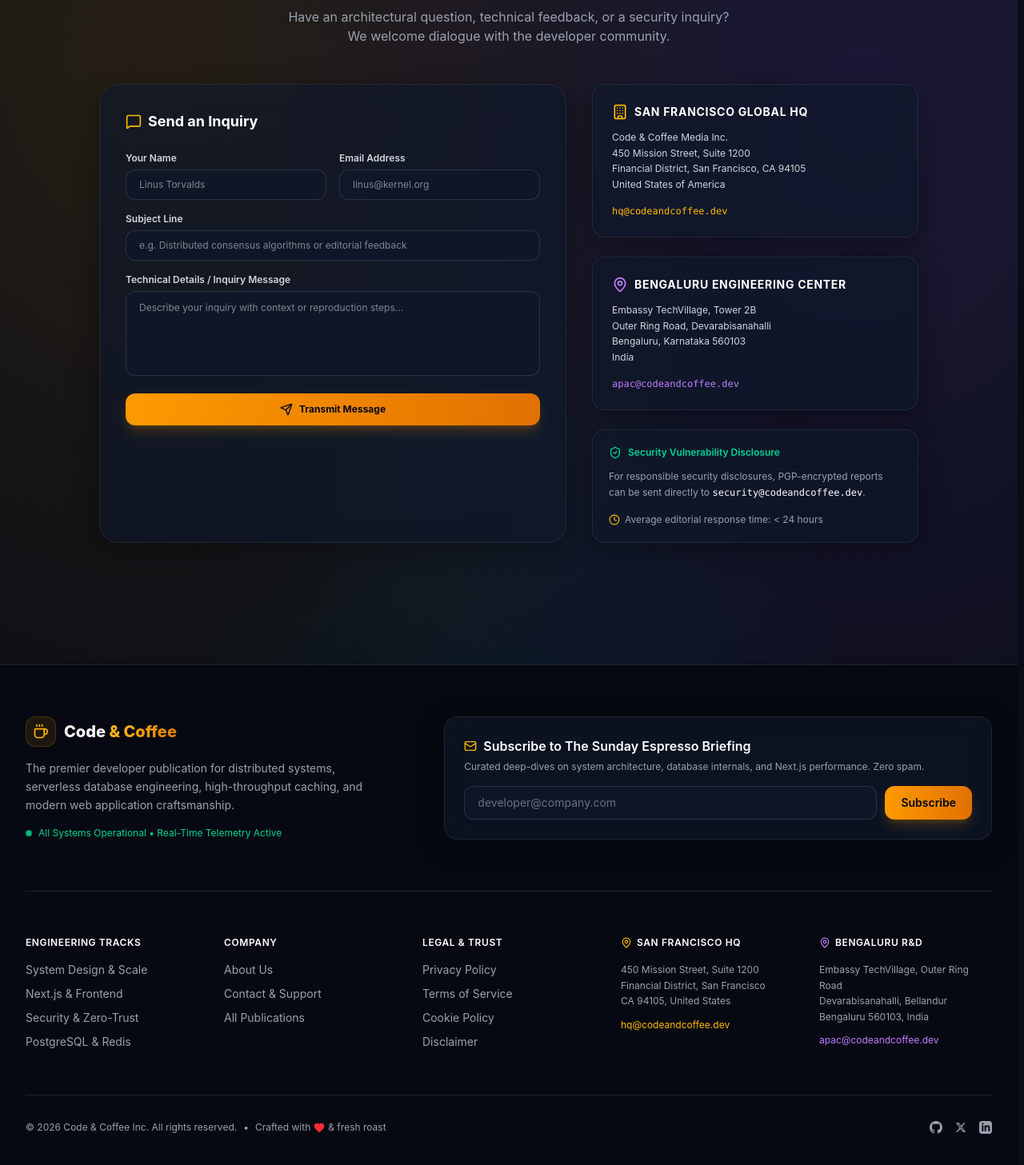
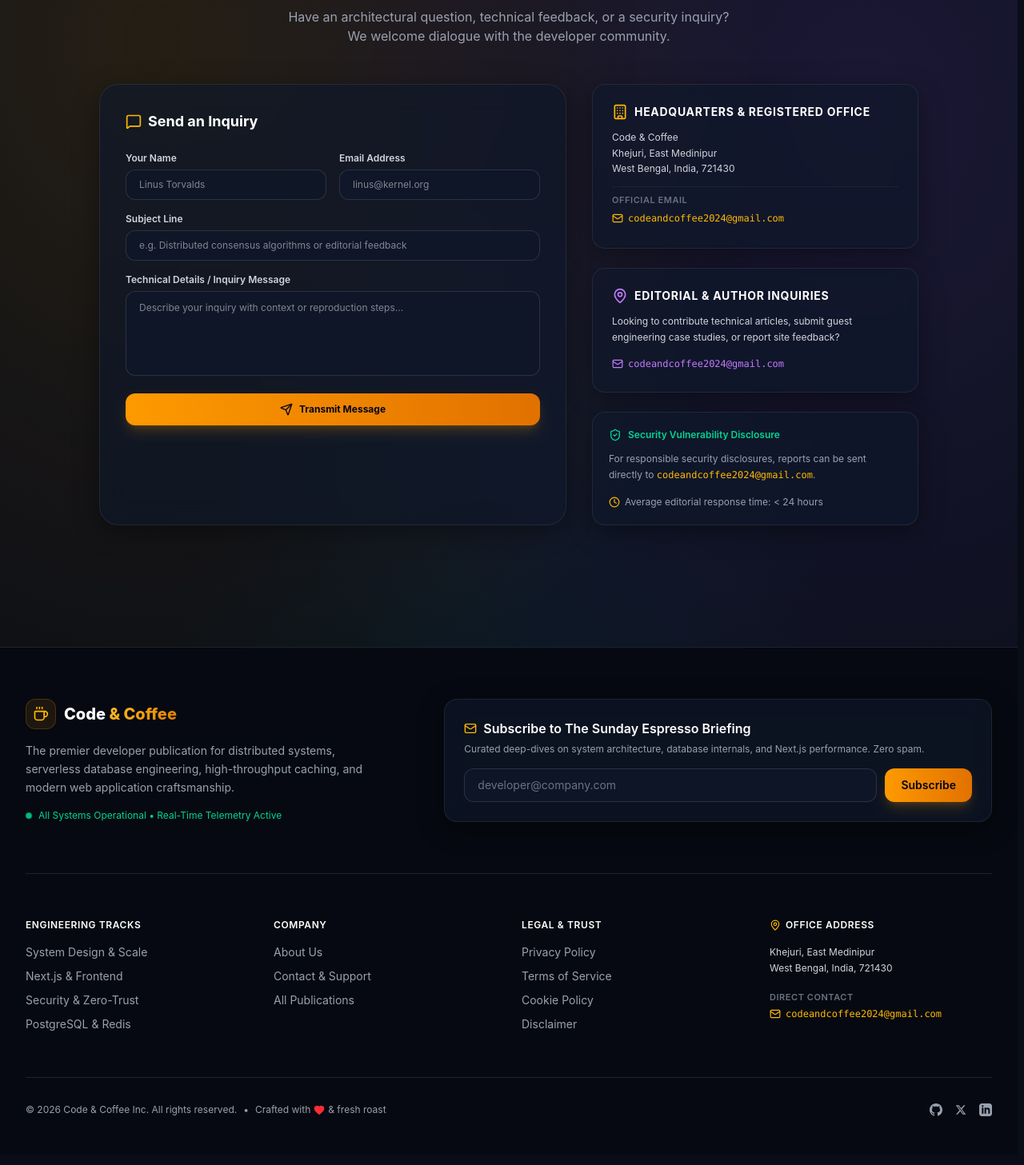
Before and after one commit to Hydra-Ramesh/codeandcoffee-v1, a Next.js app in the folder frontend/: page /contact in a window 1280 px wide. Shown: the part 197-1654 px from the top of the page at 80% size. Built offline with nearby package versions, Linux system fonts and the light colour scheme; no server answers.

Commit message:
feat(footer): update office address and contact email

```diff
--- a/frontend/src/app/contact/page.tsx
+++ b/frontend/src/app/contact/page.tsx
@@ -127,41 +127,52 @@
 
         {/* Global Addresses & Channels */}
         <div className="lg:col-span-5 space-y-6">
-          {/* San Francisco HQ */}
+          {/* Registered Office */}
           <div className="glass-card p-6 rounded-2xl border border-white/10 space-y-3">
             <div className="flex items-center gap-2 text-amber-400">
               <Building className="w-5 h-5" />
               <h3 className="text-sm font-bold text-white uppercase tracking-wider">
-                San Francisco Global HQ
+                Headquarters &amp; Registered Office
               </h3>
             </div>
             <p className="text-xs text-gray-300 leading-relaxed">
-              Code &amp; Coffee Media Inc.<br />
-              450 Mission Street, Suite 1200<br />
-              Financial District, San Francisco, CA 94105<br />
-              United States of America
+              Code &amp; Coffee<br />
+              Khejuri, East Medinipur<br />
+              West Bengal, India, 721430
             </p>
-            <div className="text-xs text-amber-400 font-mono pt-1">
-              hq@codeandcoffee.dev
+            <div className="pt-2 border-t border-white/5 space-y-1">
+              <span className="block text-[11px] uppercase tracking-wider text-gray-500 font-semibold">
+                Official Email
+              </span>
+              <a
+                href="mailto:codeandcoffee2024@gmail.com"
+                className="text-xs text-amber-400 hover:text-amber-300 hover:underline font-mono inline-flex items-center gap-1.5"
+              >
+                <Mail className="w-3.5 h-3.5" />
+                codeandcoffee2024@gmail.com
+              </a>
             </div>
           </div>
 
-          {/* Bengaluru APAC Hub */}
+          {/* Editorial & Community Contact */}
           <div className="glass-card p-6 rounded-2xl border border-white/10 space-y-3">
             <div className="flex items-center gap-2 text-purple-400">
               <MapPin className="w-5 h-5" />
               <h3 className="text-sm font-bold text-white uppercase tracking-wider">
-                Bengaluru Engineering Center
+                Editorial &amp; Author Inquiries
               </h3>
             </div>
             <p className="text-xs text-gray-300 leading-relaxed">
-              Embassy TechVillage, Tower 2B<br />
-              Outer Ring Road, Devarabisanahalli<br />
-              Bengaluru, Karnataka 560103<br />
-              India
+              Looking to contribute technical articles, submit guest engineering case studies, or report site feedback?
             </p>
             <div className="text-xs text-purple-400 font-mono pt-1">
-              apac@codeandcoffee.dev
+              <a
+                href="mailto:codeandcoffee2024@gmail.com"
+                className="hover:underline inline-flex items-center gap-1.5"
+              >
+                <Mail className="w-3.5 h-3.5" />
+                codeandcoffee2024@gmail.com
+              </a>
             </div>
           </div>
 
@@ -172,8 +183,10 @@
               Security Vulnerability Disclosure
             </div>
             <p className="text-gray-400 leading-relaxed">
-              For responsible security disclosures, PGP-encrypted reports can be sent directly to{' '}
-              <span className="text-white font-mono">security@codeandcoffee.dev</span>.
+              For responsible security disclosures, reports can be sent directly to{' '}
+              <a href="mailto:codeandcoffee2024@gmail.com" className="text-amber-400 hover:underline font-mono">
+                codeandcoffee2024@gmail.com
+              </a>.
             </p>
             <div className="flex items-center gap-1.5 text-gray-400 pt-1">
               <Clock className="w-3.5 h-3.5 text-amber-400" />
--- a/frontend/src/components/Footer.tsx
+++ b/frontend/src/components/Footer.tsx
@@ -78,7 +78,7 @@
         </div>
 
         {/* Middle Section: Links & Contact Info */}
-        <div className="grid grid-cols-2 md:grid-cols-4 lg:grid-cols-5 gap-8 py-14 border-b border-white/10 text-sm">
+        <div className="grid grid-cols-2 md:grid-cols-4 gap-8 py-14 border-b border-white/10 text-sm">
           {/* Engineering Tracks */}
           <div>
             <h4 className="font-semibold text-white uppercase text-xs tracking-wider mb-4">
@@ -161,34 +161,27 @@
             </ul>
           </div>
 
-          {/* Office Address 1 */}
-          <div className="col-span-2 md:col-span-1 space-y-2">
+          {/* Office Address & Contact */}
+          <div className="col-span-2 md:col-span-1 space-y-3">
             <h4 className="font-semibold text-white uppercase text-xs tracking-wider mb-4 flex items-center gap-1.5">
-              <MapPin className="w-3.5 h-3.5 text-amber-400" /> San Francisco HQ
+              <MapPin className="w-3.5 h-3.5 text-amber-400" /> Office Address
             </h4>
-            <p className="text-xs text-gray-400 leading-relaxed">
-              450 Mission Street, Suite 1200<br />
-              Financial District, San Francisco<br />
-              CA 94105, United States
+            <p className="text-xs text-gray-300 leading-relaxed">
+              Khejuri, East Medinipur<br />
+              West Bengal, India, 721430
             </p>
-            <p className="text-xs text-amber-400 pt-1">
-              hq@codeandcoffee.dev
-            </p>
-          </div>
-
-          {/* Office Address 2 */}
-          <div className="col-span-2 md:col-span-1 space-y-2">
-            <h4 className="font-semibold text-white uppercase text-xs tracking-wider mb-4 flex items-center gap-1.5">
-              <MapPin className="w-3.5 h-3.5 text-purple-400" /> Bengaluru R&amp;D
-            </h4>
-            <p className="text-xs text-gray-400 leading-relaxed">
-              Embassy TechVillage, Outer Ring Road<br />
-              Devarabisanahalli, Bellandur<br />
-              Bengaluru 560103, India
-            </p>
-            <p className="text-xs text-purple-400 pt-1">
-              apac@codeandcoffee.dev
-            </p>
+            <div className="pt-2">
+              <span className="block text-[11px] uppercase tracking-wider text-gray-500 font-semibold mb-1">
+                Direct Contact
+              </span>
+              <a
+                href="mailto:codeandcoffee2024@gmail.com"
+                className="text-xs text-amber-400 hover:text-amber-300 hover:underline font-mono inline-flex items-center gap-1.5 break-all"
+              >
+                <Mail className="w-3.5 h-3.5 flex-shrink-0" />
+                codeandcoffee2024@gmail.com
+              </a>
+            </div>
           </div>
         </div>
 
```
